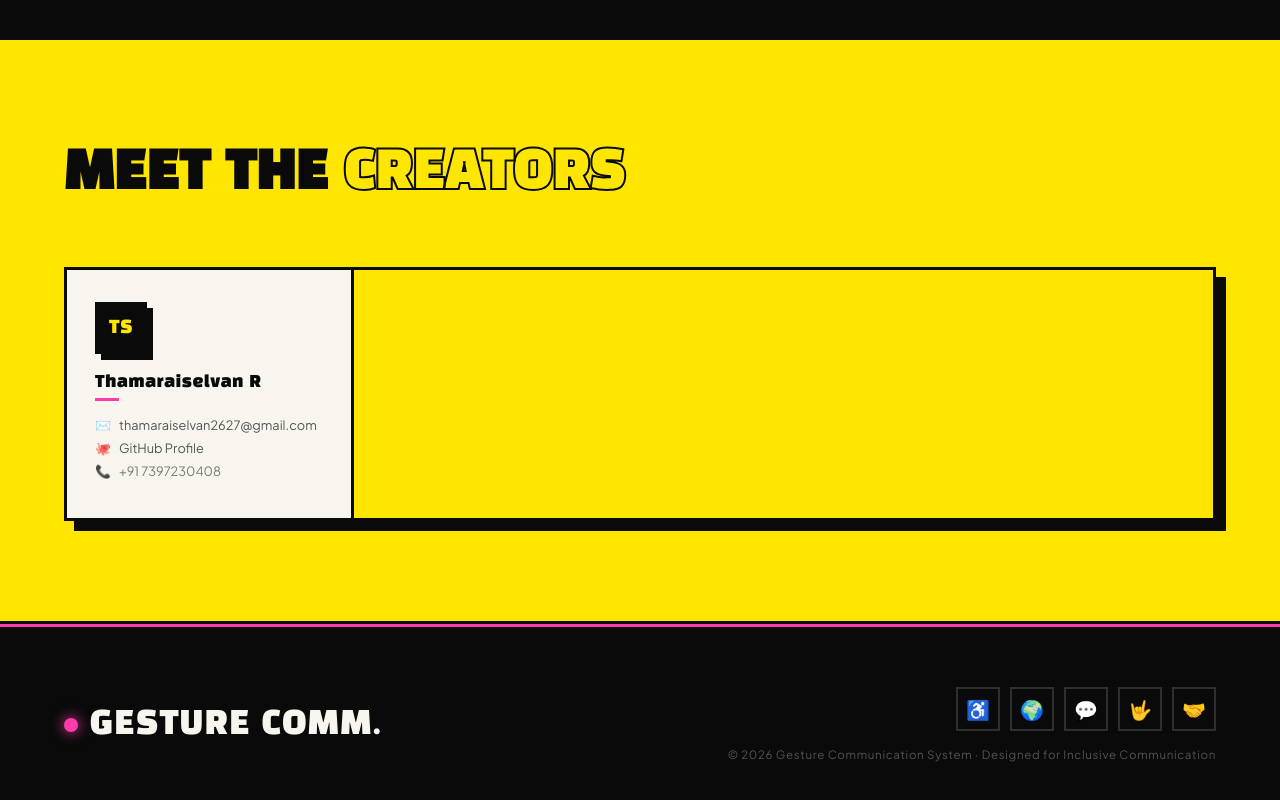
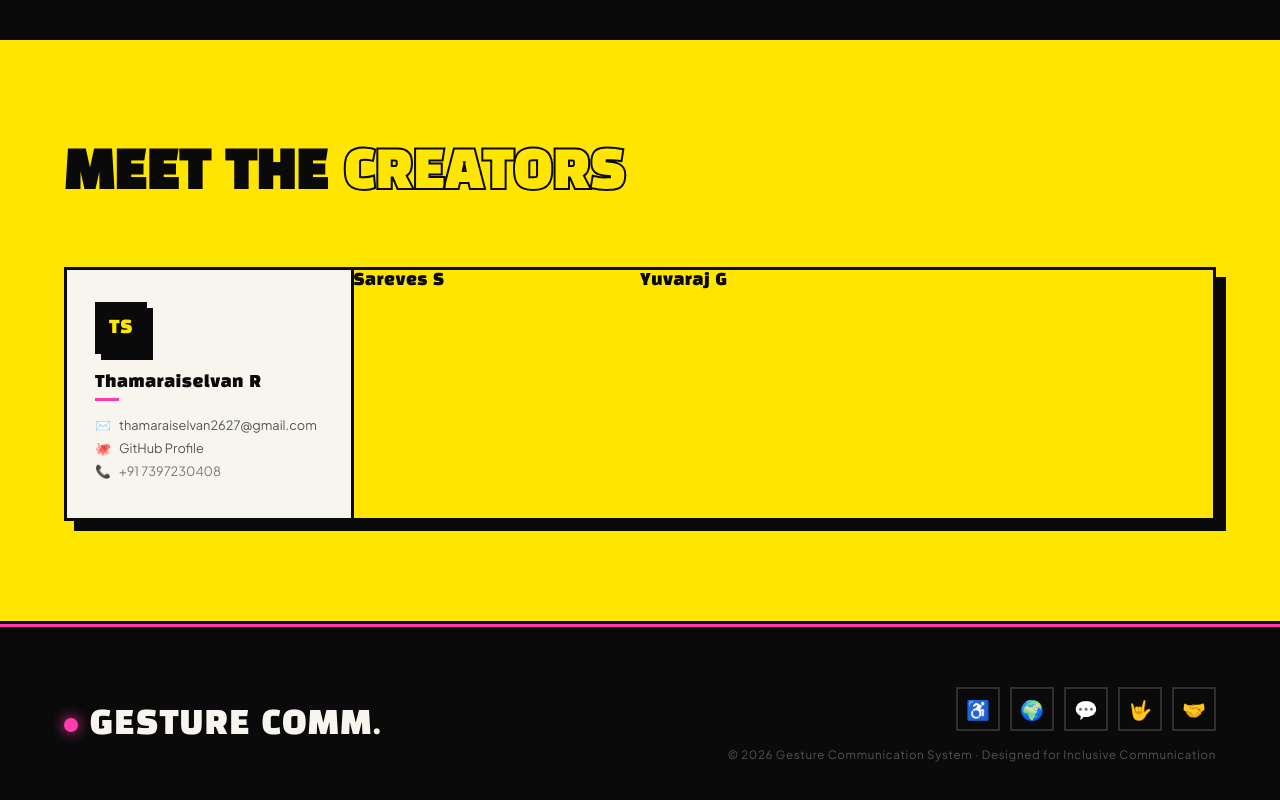
Before and after one commit to Thamaraiselvan-26/Gesture-Based-Communication-System, a website: page home.html in a window 1280 px wide. Shown: the part 2384-3184 px from the top of the page. Drawn offline with Linux system fonts and the light colour scheme; no server answers.

Commit message:
Update home.html

```diff
--- a/home.html
+++ b/home.html
@@ -799,7 +799,8 @@ footer{
       <div class="m-row">🐙 <a href="https://github.com/Thamaraiselvan-26" target="_blank">GitHub Profile</a></div>
       <div class="m-row">📞 <span>+91 7397230408</span></div>
     </div>
-
+      <div class="member-name">Sareves S</div>
+      <div class="member-name">Yuvaraj G</div>
   </div>
 </section>
 
```
